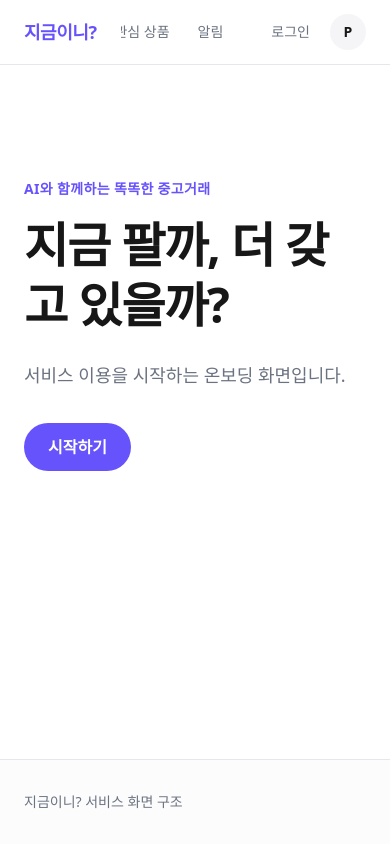
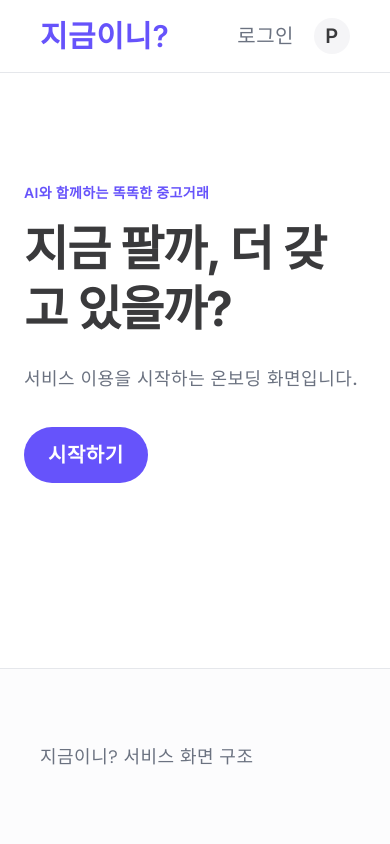
Before and after one commit to 2609-swyp-team5/swyp, a Next.js app in the folder frontend/: page / in a window 390 px wide. Built offline with nearby package versions, Linux system fonts and the light colour scheme.

Commit message:
feat: 전역 레이아웃 및 타이포그래피 토큰 추가

```diff
--- a/frontend/src/app/globals.css
+++ b/frontend/src/app/globals.css
@@ -5,9 +5,12 @@
 @theme inline {
     --color-background: var(--background);
     --color-foreground: var(--foreground);
-    --font-sans: var(--font-geist-sans);
-    --font-mono: var(--font-geist-mono);
-    --font-heading: var(--font-geist-sans);
+    --font-sans: var(--font-inter);
+    --font-mono:
+        ui-monospace, SFMono-Regular, Menlo, Monaco, Consolas, "Liberation Mono", "Courier New",
+        monospace;
+    --font-heading: var(--font-inter);
+    --font-brand: var(--font-dm-sans);
     --color-sidebar-ring: var(--sidebar-ring);
     --color-sidebar-border: var(--sidebar-border);
     --color-sidebar-accent-foreground: var(--sidebar-accent-foreground);
@@ -48,7 +51,7 @@
 
 :root {
     --background: #ffffff;
-    --foreground: #171717;
+    --foreground: #3a3a3c;
     --card: #ffffff;
     --card-foreground: oklch(0.145 0 0);
     --popover: oklch(1 0 0);
@@ -79,6 +82,35 @@
     --sidebar-accent-foreground: oklch(0.205 0 0);
     --sidebar-border: oklch(0.922 0 0);
     --sidebar-ring: oklch(0.708 0 0);
+
+    /* Grid: 1440px desktop baseline */
+    --grid-columns: 8;
+    --grid-gutter: 20px;
+    --grid-margin: 112px;
+    --grid-content-width: 1216px;
+    --header-height: 72px;
+    --footer-height: 285px;
+
+    /* Typography: Inter */
+    --type-heading-01-size: 60px;
+    --type-heading-01-weight: 700;
+    --type-heading-01-line-height: 75px;
+    --type-heading-02-size: 40px;
+    --type-heading-02-weight: 700;
+    --type-heading-02-line-height: 55px;
+    --type-heading-03-size: 30px;
+    --type-heading-03-weight: 600;
+    --type-heading-03-line-height: 45px;
+    --type-body-large-size: 25px;
+    --type-body-large-weight: 500;
+    --type-body-large-line-height: 38px;
+    --type-body-medium-size: 20px;
+    --type-body-medium-weight: 500;
+    --type-body-medium-line-height: 32px;
+    --type-body-small-size: 15px;
+    --type-body-small-weight: 500;
+    --type-body-small-line-height: 25px;
+    --type-letter-spacing: 0.5px;
 }
 
 @media (prefers-color-scheme: dark) {
@@ -123,6 +155,95 @@
     }
     body {
         @apply bg-background text-foreground;
-        font-family: var(--font-geist-sans), Arial, Helvetica, sans-serif;
+        font-family: var(--font-inter), Arial, "Noto Sans KR", sans-serif;
+        font-size: var(--type-body-medium-size);
+        font-weight: var(--type-body-medium-weight);
+        line-height: var(--type-body-medium-line-height);
+        letter-spacing: var(--type-letter-spacing);
     }
 }
+
+@layer components {
+    .layout-container {
+        width: min(calc(100% - (var(--grid-margin) * 2)), var(--grid-content-width));
+        margin-inline: auto;
+    }
+
+    .layout-grid {
+        display: grid;
+        grid-template-columns: repeat(var(--grid-columns), minmax(0, 1fr));
+        gap: var(--grid-gutter);
+    }
+
+    .typography-heading-01,
+    .typography-heading-02,
+    .typography-heading-03,
+    .typography-body-large,
+    .typography-body-medium,
+    .typography-body-small {
+        font-family: var(--font-inter), Arial, "Noto Sans KR", sans-serif;
+        letter-spacing: var(--type-letter-spacing);
+    }
+
+    .typography-heading-01 {
+        font-size: var(--type-heading-01-size);
+        font-weight: var(--type-heading-01-weight);
+        line-height: var(--type-heading-01-line-height);
+    }
+
+    .typography-heading-02 {
+        font-size: var(--type-heading-02-size);
+        font-weight: var(--type-heading-02-weight);
+        line-height: var(--type-heading-02-line-height);
+    }
+
+    .typography-heading-03 {
+        font-size: var(--type-heading-03-size);
+        font-weight: var(--type-heading-03-weight);
+        line-height: var(--type-heading-03-line-height);
+    }
+
+    .typography-body-large {
+        font-size: var(--type-body-large-size);
+        font-weight: var(--type-body-large-weight);
+        line-height: var(--type-body-large-line-height);
+    }
+
+    .typography-body-medium {
+        font-size: var(--type-body-medium-size);
+        font-weight: var(--type-body-medium-weight);
+        line-height: var(--type-body-medium-line-height);
+    }
+
+    .typography-body-small {
+        font-size: var(--type-body-small-size);
+        font-weight: var(--type-body-small-weight);
+        line-height: var(--type-body-small-line-height);
+    }
+
+    .typography-footer {
+        font-family: var(--font-dm-sans), Arial, sans-serif;
+        font-size: 18px;
+        font-weight: 400;
+        line-height: 18px;
+    }
+}
+
+@media (min-width: 768px) and (max-width: 1023px) {
+    :root {
+        --grid-columns: 6;
+        --grid-margin: 112px;
+        --grid-content-width: 772px;
+        --footer-height: 250px;
+    }
+}
+
+@media (max-width: 767px) {
+    :root {
+        --grid-columns: 2;
+        --grid-gutter: 5px;
+        --grid-margin: 40px;
+        --grid-content-width: 322px;
+        --footer-height: 175px;
+    }
+}
--- a/frontend/src/app/layout.tsx
+++ b/frontend/src/app/layout.tsx
@@ -1,7 +1,20 @@
 import type { Metadata } from "next";
+import { DM_Sans, Inter } from "next/font/google";
 import type { ReactNode } from "react";
 
 import "./globals.css";
+
+const inter = Inter({
+    subsets: ["latin"],
+    variable: "--font-inter",
+    display: "swap",
+});
+
+const dmSans = DM_Sans({
+    subsets: ["latin"],
+    variable: "--font-dm-sans",
+    display: "swap",
+});
 
 export const metadata: Metadata = {
     title: "지금이니?",
@@ -10,7 +23,7 @@ export const metadata: Metadata = {
 
 export default function RootLayout({ children }: { children: ReactNode }) {
     return (
-        <html lang="ko" className="h-full antialiased">
+        <html lang="ko" className={`${inter.variable} ${dmSans.variable} h-full antialiased`}>
             <body className="flex min-h-full flex-col">{children}</body>
         </html>
     );
--- a/frontend/src/common/components/layout/SiteFooter.tsx
+++ b/frontend/src/common/components/layout/SiteFooter.tsx
@@ -1,7 +1,7 @@
 export function SiteFooter() {
     return (
-        <footer className="border-border bg-muted/30 border-t">
-            <div className="text-muted-foreground mx-auto w-full max-w-7xl px-6 py-8 text-sm lg:px-8">
+        <footer className="border-border bg-muted/30 min-h-[var(--footer-height)] border-t">
+            <div className="layout-container typography-footer text-muted-foreground flex min-h-[var(--footer-height)] items-center">
                 지금이니? 서비스 화면 구조
             </div>
         </footer>
--- a/frontend/src/common/components/layout/SiteHeader.tsx
+++ b/frontend/src/common/components/layout/SiteHeader.tsx
@@ -14,8 +14,8 @@ export function SiteHeader() {
 
     return (
         <header className="border-border bg-background border-b">
-            <div className="mx-auto flex min-h-16 w-full max-w-7xl items-center justify-between gap-6 px-6 lg:px-8">
-                <Link href="/" className="text-primary text-lg font-bold tracking-tight">
+            <div className="layout-container flex min-h-[var(--header-height)] items-center justify-between gap-6">
+                <Link href="/" className="typography-heading-03 text-primary">
                     지금이니?
                 </Link>
 
@@ -28,7 +28,7 @@ export function SiteHeader() {
                             key={link.href}
                             href={link.href}
                             aria-current={isRouteActive(pathname, link.href) ? "page" : undefined}
-                            className={`rounded-lg px-3 py-2 text-sm whitespace-nowrap transition-colors ${
+                            className={`typography-body-medium rounded-lg px-3 py-2 whitespace-nowrap transition-colors ${
                                 isRouteActive(pathname, link.href)
                                     ? "bg-primary/10 text-primary font-semibold"
                                     : "text-muted-foreground hover:bg-muted hover:text-foreground"
@@ -39,7 +39,7 @@ export function SiteHeader() {
                     ))}
                 </nav>
 
-                <div className="flex items-center gap-2 text-sm">
+                <div className="typography-body-medium flex items-center gap-2">
                     <Link
                         href="/login"
                         className="text-muted-foreground hover:text-foreground rounded-full px-3 py-2 transition-colors"
@@ -51,7 +51,7 @@ export function SiteHeader() {
                         aria-label="프로필"
                         title="프로필"
                         aria-current={isRouteActive(pathname, "/my") ? "page" : undefined}
-                        className={`inline-flex size-9 items-center justify-center rounded-full font-semibold ${
+                        className={`typography-body-medium inline-flex size-9 items-center justify-center rounded-full font-semibold ${
                             isRouteActive(pathname, "/my")
                                 ? "bg-primary text-primary-foreground"
                                 : "bg-muted text-foreground"
```
Also changed, not shown: 1 other file (tests, documents, lock files or other folders).
